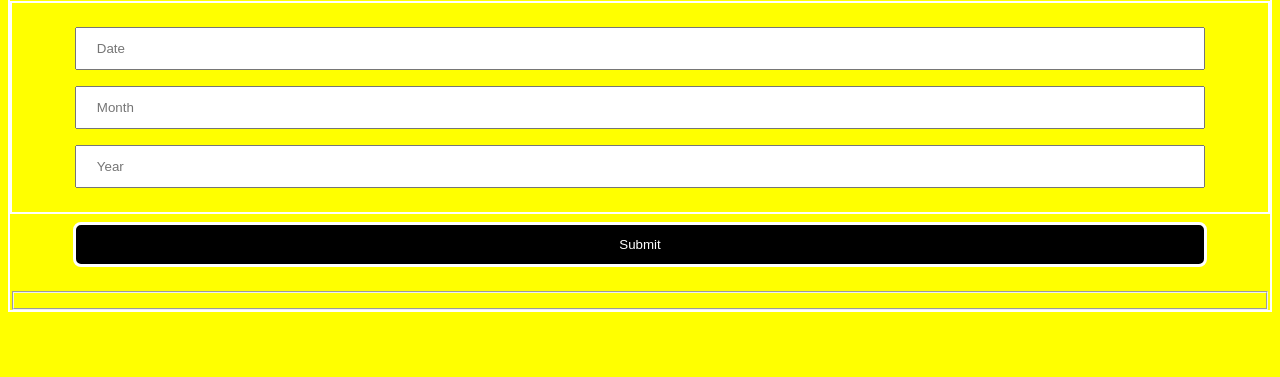
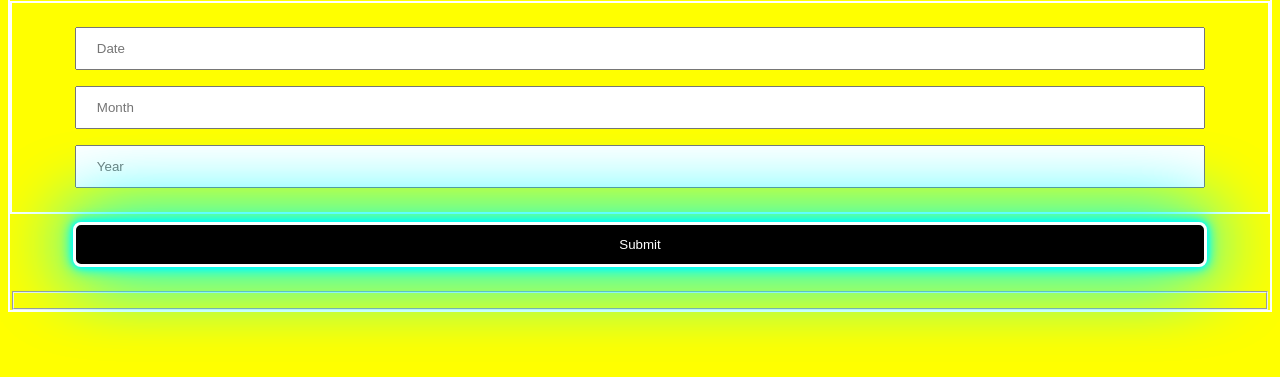
Before and after one commit to Alsaef/find-age, a plain HTML site: page index.html in a window 1280 px wide. In both pictures the pointer is over the input "Submit". Shown: the part 183-560 px from the top of the page. Drawn offline with Linux system fonts and the light colour scheme.

Commit message:
Add files via upload

```diff
--- a/style.css
+++ b/style.css
@@ -28,7 +28,15 @@ h2 { color: white;
     border-radius: 8px;
     background-color: black;
     color:white;
+    box-shadow: 0 0 5px cyan,
+            0 0 19px cyan;
+
 }
+  .button:hover {
+            box-shadow: 0 0 5px cyan,
+            0 0 12px cyan, 0 0 15px cyan,
+            0 0 80px cyan, 0 0 80px cyan;
+        }
 img{
     height:90px;
     border-radius: 40px;
```
